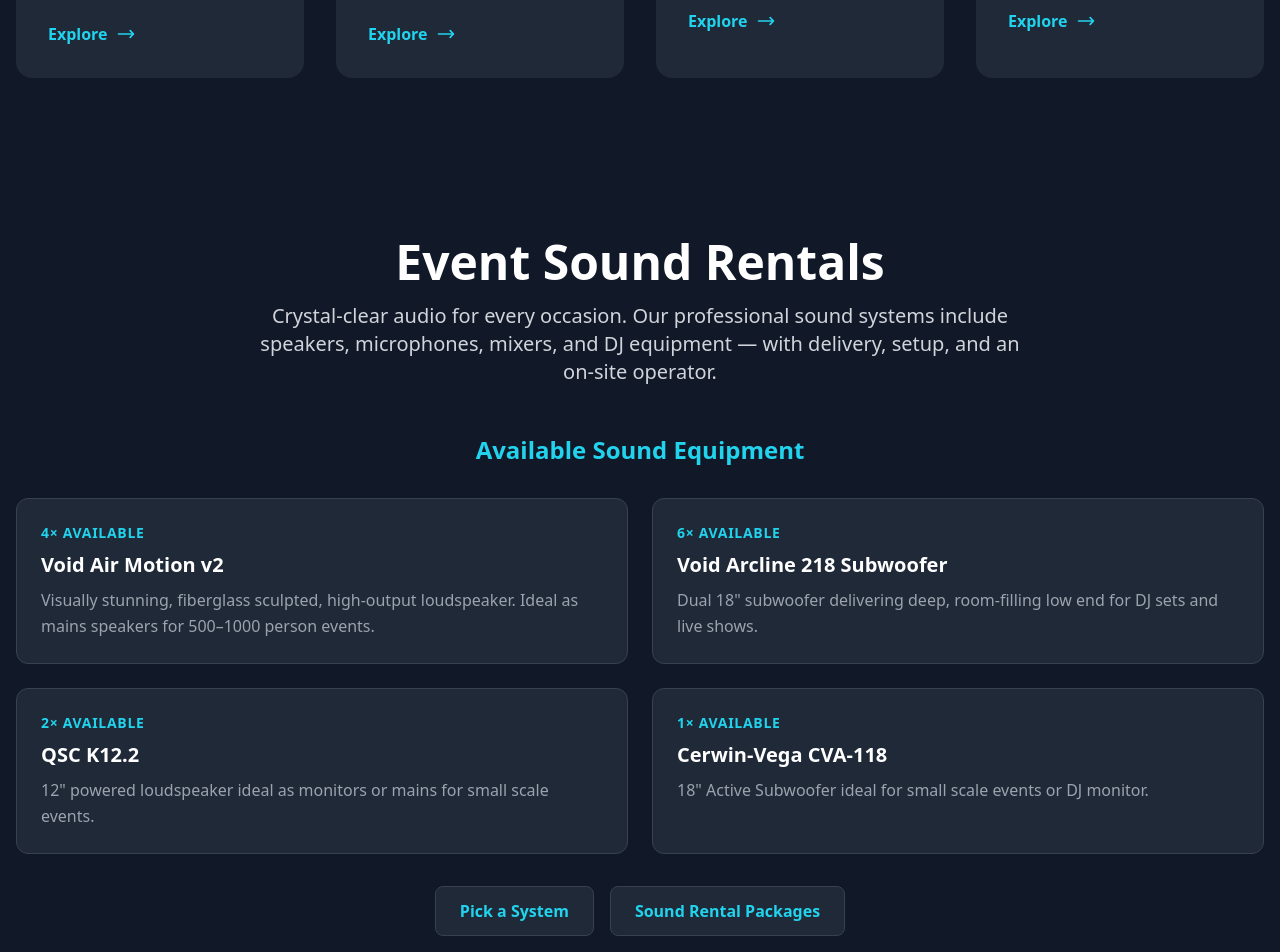
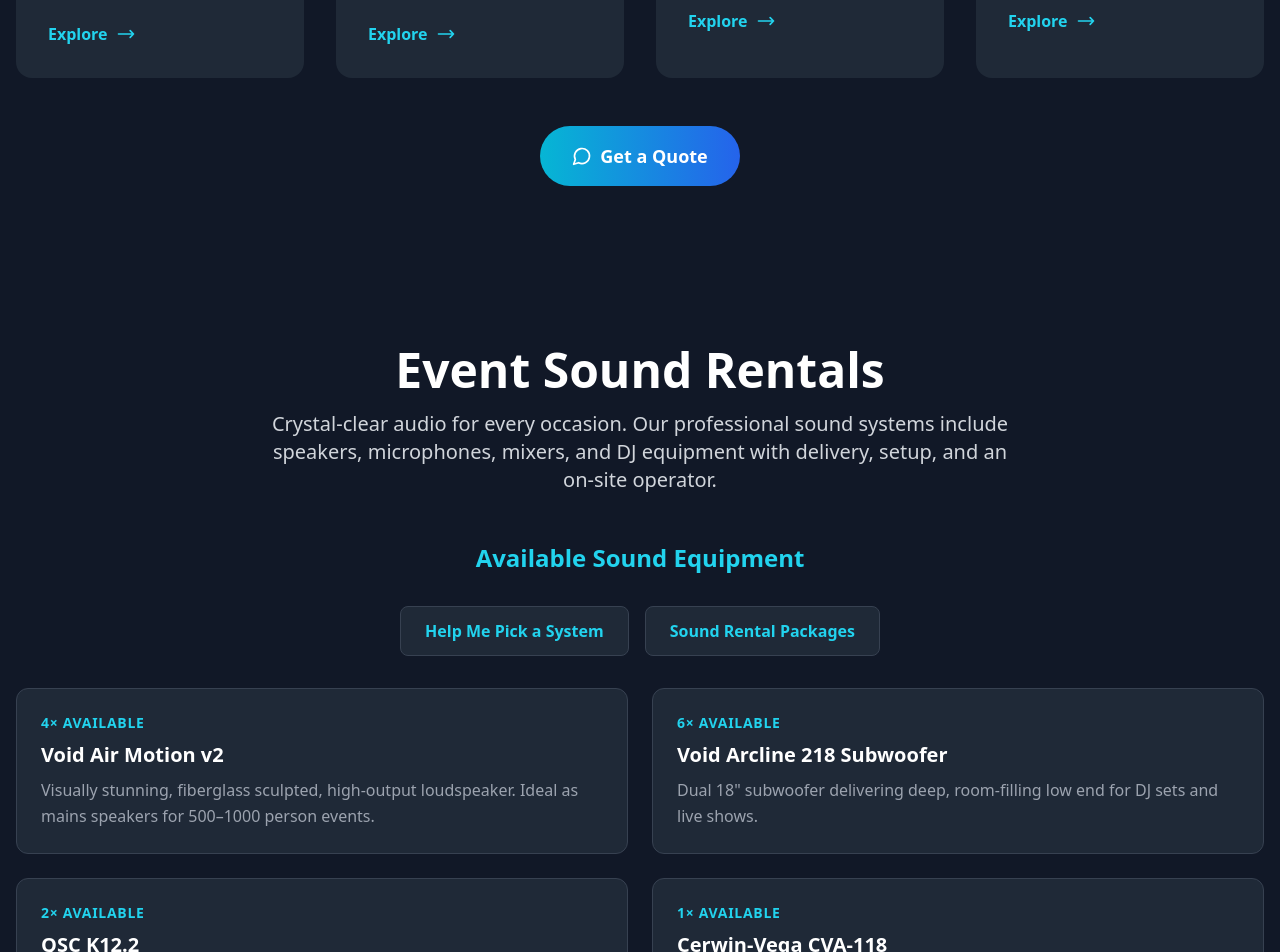
Before and after one commit to Cameron-Nagai/lightcodelabs-site, a React (Vite) app: page / in a window 1280 px wide. Shown: the part 1180-2132 px from the top of the page. Built offline with nearby package versions, Linux system fonts and the light colour scheme; no server answers.

Commit message:
Rename Pick a System → Help Me Pick a System; move buttons above equipment grid; add Get a Quote CTA to every section; rename all Get a Sound Quote → Get a Quote; fix use cases section JSX

```diff
--- a/src/App.tsx
+++ b/src/App.tsx
@@ -319,6 +319,16 @@ function App() {
               />
             ))}
           </div>
+
+          <div className="mt-12 text-center">
+            <button
+              onClick={scrollToSoundQuote}
+              className="inline-flex items-center gap-2 bg-gradient-to-r from-cyan-500 to-blue-600 px-8 py-4 rounded-full text-lg font-semibold hover:shadow-lg hover:shadow-cyan-500/50 transform hover:scale-105 transition-all duration-300"
+            >
+              <MessageCircle className="w-5 h-5" />
+              Get a Quote
+            </button>
+          </div>
         </div>
       </section>
 
@@ -327,12 +337,28 @@ function App() {
         <div className="max-w-7xl mx-auto">
           <h2 className="text-4xl md:text-5xl font-bold text-center mb-4">Event Sound Rentals</h2>
           <p className="text-xl text-gray-300 text-center mb-12 max-w-3xl mx-auto">
-            Crystal-clear audio for every occasion. Our professional sound systems include speakers, microphones, mixers, and DJ equipment — with delivery, setup, and an on-site operator.
+            Crystal-clear audio for every occasion. Our professional sound systems include speakers, microphones, mixers, and DJ equipment with delivery, setup, and an on-site operator.
           </p>
 
           <h3 className="text-2xl font-semibold text-center mb-8 text-cyan-400">
             Available Sound Equipment
           </h3>
+
+          <div className="my-8 flex flex-col sm:flex-row items-center justify-center gap-4">
+            <button
+              onClick={() => scrollToSection(soundSystemPickerRef)}
+              className="bg-gray-800 hover:bg-gray-700 text-cyan-400 font-semibold px-6 py-3 rounded-lg border border-gray-700 hover:border-cyan-400 transition-colors"
+            >
+              Help Me Pick a System
+            </button>
+            <button
+              onClick={() => scrollToSection(soundPackagesRef)}
+              className="bg-gray-800 hover:bg-gray-700 text-cyan-400 font-semibold px-6 py-3 rounded-lg border border-gray-700 hover:border-cyan-400 transition-colors"
+            >
+              Sound Rental Packages
+            </button>
+          </div>
+
           <div className="grid grid-cols-1 sm:grid-cols-2 gap-6 mb-8">
             {soundEquipment.map((item, index) => (
               <div
@@ -352,22 +378,17 @@ function App() {
             ))}
           </div>
 
-          <div className="my-8 flex flex-col sm:flex-row items-center justify-center gap-4">
+          <Carousel images={soundRentalsPortfolio} />
+
+          <div className="mt-12 text-center">
             <button
-              onClick={() => scrollToSection(soundSystemPickerRef)}
-              className="bg-gray-800 hover:bg-gray-700 text-cyan-400 font-semibold px-6 py-3 rounded-lg border border-gray-700 hover:border-cyan-400 transition-colors"
+              onClick={scrollToSoundQuote}
+              className="inline-flex items-center gap-2 bg-gradient-to-r from-cyan-500 to-blue-600 px-8 py-4 rounded-full text-lg font-semibold hover:shadow-lg hover:shadow-cyan-500/50 transform hover:scale-105 transition-all duration-300"
             >
-              Pick a System
-            </button>
-            <button
-              onClick={() => scrollToSection(soundPackagesRef)}
-              className="bg-gray-800 hover:bg-gray-700 text-cyan-400 font-semibold px-6 py-3 rounded-lg border border-gray-700 hover:border-cyan-400 transition-colors"
-            >
-              Sound Rental Packages
+              <MessageCircle className="w-5 h-5" />
+              Get a Quote
             </button>
           </div>
-
-          <Carousel images={soundRentalsPortfolio} />
         </div>
       </section>
 
@@ -413,6 +434,16 @@ function App() {
             >
               See full package details
             </button>
+
+            <div className="mt-12 text-center">
+              <button
+                onClick={scrollToSoundQuote}
+                className="inline-flex items-center gap-2 bg-gradient-to-r from-cyan-500 to-blue-600 px-8 py-4 rounded-full text-lg font-semibold hover:shadow-lg hover:shadow-cyan-500/50 transform hover:scale-105 transition-all duration-300"
+              >
+                <MessageCircle className="w-5 h-5" />
+                Get a Quote
+              </button>
+            </div>
           </div>
         </div>
       </section>
@@ -469,7 +500,7 @@ function App() {
               className="inline-flex items-center gap-2 bg-gradient-to-r from-cyan-500 to-blue-600 px-8 py-4 rounded-full text-lg font-semibold hover:shadow-lg hover:shadow-cyan-500/50 transform hover:scale-105 transition-all duration-300"
             >
               <MessageCircle className="w-5 h-5" />
-              Get a Sound Quote
+              Get a Quote
             </button>
           </div>
         </div>
@@ -497,6 +528,16 @@ function App() {
               </div>
             ))}
           </div>
+
+          <div className="mt-12 text-center">
+            <button
+              onClick={scrollToSoundQuote}
+              className="inline-flex items-center gap-2 bg-gradient-to-r from-cyan-500 to-blue-600 px-8 py-4 rounded-full text-lg font-semibold hover:shadow-lg hover:shadow-cyan-500/50 transform hover:scale-105 transition-all duration-300"
+            >
+              <MessageCircle className="w-5 h-5" />
+              Get a Quote
+            </button>
+          </div>
         </div>
       </section>
 
@@ -507,6 +548,16 @@ function App() {
             Transform your venue with professional-grade lighting equipment. From spotlights and par cans to moving heads and stage lighting rigs, we provide everything needed for stunning visual impact.
           </p>
           <Carousel images={lightingRentalsPortfolio} />
+
+          <div className="mt-12 text-center">
+            <button
+              onClick={scrollToSoundQuote}
+              className="inline-flex items-center gap-2 bg-gradient-to-r from-cyan-500 to-blue-600 px-8 py-4 rounded-full text-lg font-semibold hover:shadow-lg hover:shadow-cyan-500/50 transform hover:scale-105 transition-all duration-300"
+            >
+              <MessageCircle className="w-5 h-5" />
+              Get a Quote
+            </button>
+          </div>
         </div>
       </section>
 
@@ -517,6 +568,16 @@ function App() {
             Our custom LED designs turn venues into works of art. From pixel-mapped installations to dynamic color systems, we create lighting that responds to music, motion, and mood.
           </p>
           <Carousel images={ledDesignPortfolio} />
+
+          <div className="mt-12 text-center">
+            <button
+              onClick={scrollToSoundQuote}
+              className="inline-flex items-center gap-2 bg-gradient-to-r from-cyan-500 to-blue-600 px-8 py-4 rounded-full text-lg font-semibold hover:shadow-lg hover:shadow-cyan-500/50 transform hover:scale-105 transition-all duration-300"
+            >
+              <MessageCircle className="w-5 h-5" />
+              Get a Quote
+            </button>
+          </div>
         </div>
       </section>
 
@@ -527,6 +588,16 @@ function App() {
             Create unforgettable moments with immersive environments that engage all senses. Our experiential designs blend technology, art, and storytelling to deliver truly unique event experiences.
           </p>
           <Carousel images={experientialPortfolio} />
+
+          <div className="mt-12 text-center">
+            <button
+              onClick={scrollToSoundQuote}
+              className="inline-flex items-center gap-2 bg-gradient-to-r from-cyan-500 to-blue-600 px-8 py-4 rounded-full text-lg font-semibold hover:shadow-lg hover:shadow-cyan-500/50 transform hover:scale-105 transition-all duration-300"
+            >
+              <MessageCircle className="w-5 h-5" />
+              Get a Quote
+            </button>
+          </div>
         </div>
       </section>
 
@@ -556,7 +627,7 @@ function App() {
         aria-label="Get a Quote"
       >
         <MessageCircle className="w-5 h-5" />
-        <span className="hidden sm:inline">Get a Sound Quote</span>
+        <span className="hidden sm:inline">Get a Quote</span>
       </button>
     </div>
   );
```
Also changed, not shown: 5 other files (tests, documents, lock files or other folders).
